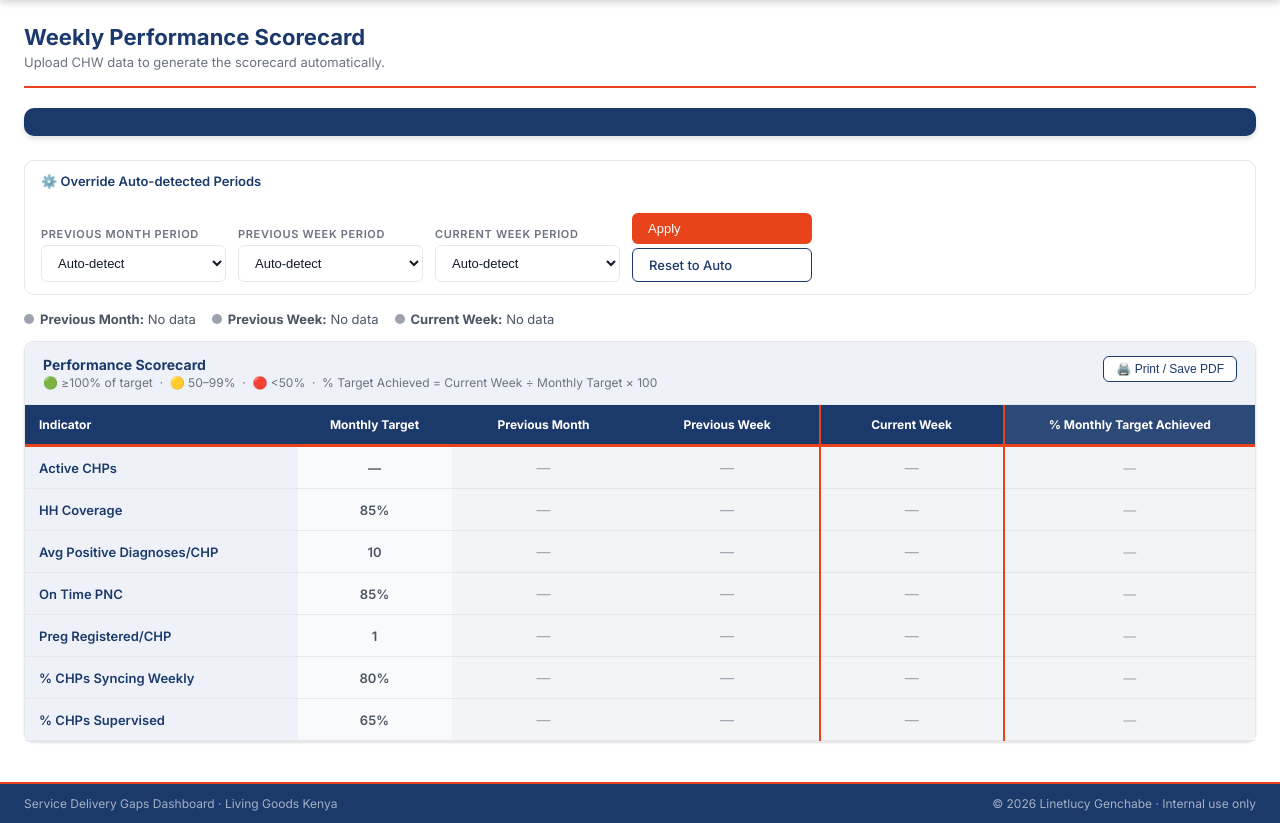
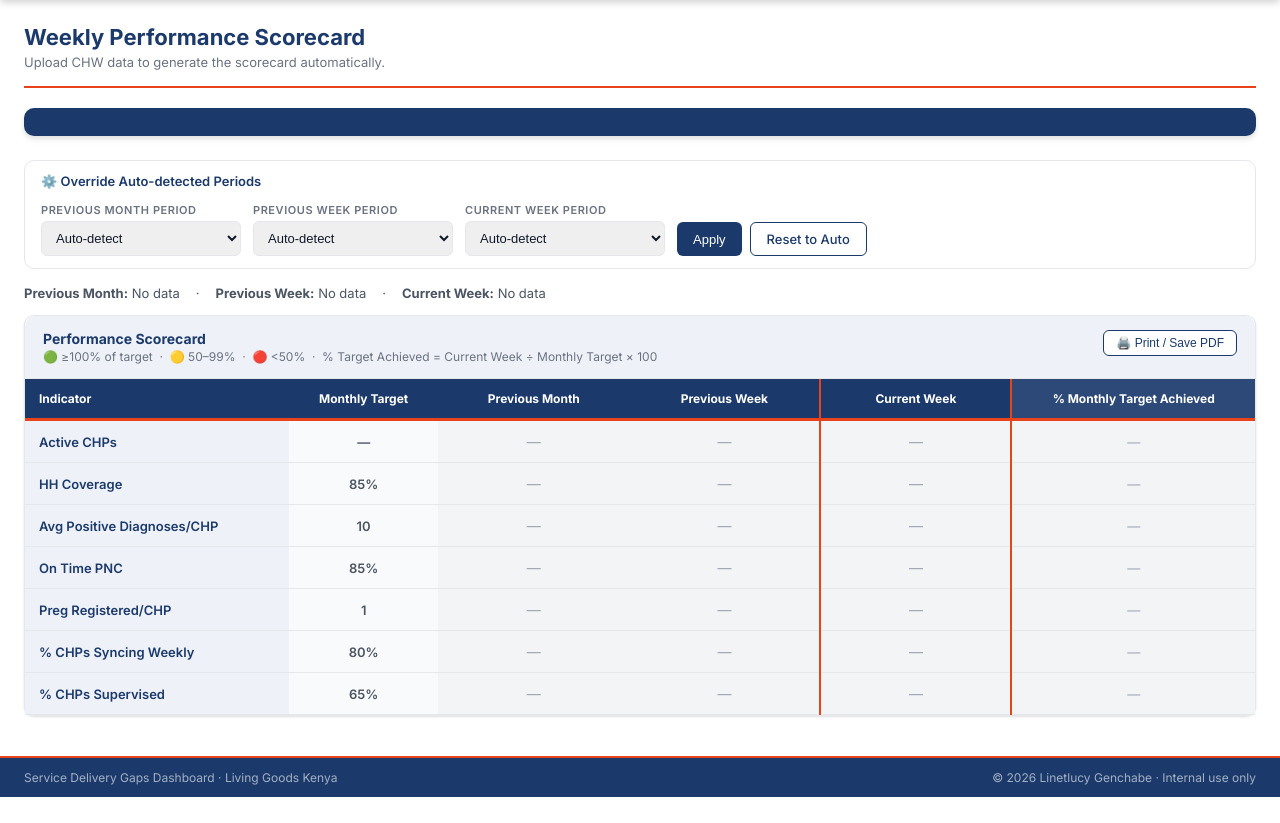
Before and after one commit to linetlucy-genchabe/Service-Delivery-Gaps, a Django app: page /scorecard/ in a window 1280 px wide, after a click on "⚙️ Override Auto-detected Periods". Shown: the part 64-887 px from the top of the page. After the commit the page ends 861 px from the top, so only its background shows below. Run offline with Django 4.2, Linux system fonts and the light colour scheme; tables that the repository leaves empty hold one stand-in row (values such as "Sample post").

Commit message:
Fix scorecard filters - remove hidden field duplication, inline all override panel styles

```diff
--- a/dashboard/templates/dashboard/scorecard.html
+++ b/dashboard/templates/dashboard/scorecard.html
@@ -18,11 +18,14 @@
   </div>
 </div>
 
-<!-- FILTERS -->
+<!-- FILTERS — no hidden field duplication, selects carry their own values -->
 <div class="filter-bar">
   <form method="get" class="filter-form" id="scorecard-form">
+    <!-- Preserve batch overrides -->
+    {% if override_prev_month %}<input type="hidden" name="batch_prev_month" value="{{ override_prev_month }}">{% endif %}
+    {% if override_prev_week %}<input type="hidden" name="batch_prev_week" value="{{ override_prev_week }}">{% endif %}
+    {% if override_current_week %}<input type="hidden" name="batch_current" value="{{ override_current_week }}">{% endif %}
 
-    <!-- Geography filters -->
     {% if filter_opts.counties %}
     <div class="filter-group">
       <label class="filter-label">County</label>
@@ -60,58 +63,52 @@
     {% endif %}
 
     {% if selected_county %}
-      <a href="{% url 'scorecard' %}" class="filter-reset">✕ Clear Filters</a>
+      <a href="{% url 'scorecard' %}{% if override_prev_month %}?batch_prev_month={{ override_prev_month }}{% endif %}{% if override_prev_week %}&batch_prev_week={{ override_prev_week }}{% endif %}{% if override_current_week %}&batch_current={{ override_current_week }}{% endif %}" class="filter-reset">✕ Clear Filters</a>
     {% endif %}
-
-    <!-- Keep hidden fields -->
-    {% if override_prev_month %}<input type="hidden" name="batch_prev_month" value="{{ override_prev_month }}">{% endif %}
-    {% if override_prev_week %}<input type="hidden" name="batch_prev_week" value="{{ override_prev_week }}">{% endif %}
-    {% if override_current_week %}<input type="hidden" name="batch_current" value="{{ override_current_week }}">{% endif %}
-    {% if selected_county %}<input type="hidden" name="county" value="{{ selected_county }}">{% endif %}
-    {% if selected_subcounty %}<input type="hidden" name="sub_county" value="{{ selected_subcounty }}">{% endif %}
-    {% if selected_chu %}<input type="hidden" name="chu" value="{{ selected_chu }}">{% endif %}
   </form>
 </div>
 
-<!-- BATCH OVERRIDE (collapsible) -->
-<details class="batch-override-panel">
-  <summary class="batch-override-toggle">⚙️ Override Auto-detected Periods</summary>
-  <form method="get" class="batch-override-form">
+<!-- BATCH OVERRIDE — separate form, inline styles so no CSS dependency -->
+<details style="background:white;border:1px solid #E5E7EB;border-radius:10px;padding:12px 16px;margin-bottom:16px;font-size:13px;">
+  <summary style="cursor:pointer;font-weight:600;color:#1B3A6B;list-style:none;user-select:none;">⚙️ Override Auto-detected Periods</summary>
+  <form method="get" style="margin-top:14px;">
+    <!-- Preserve geography filters -->
     {% if selected_county %}<input type="hidden" name="county" value="{{ selected_county }}">{% endif %}
     {% if selected_subcounty %}<input type="hidden" name="sub_county" value="{{ selected_subcounty }}">{% endif %}
     {% if selected_chu %}<input type="hidden" name="chu" value="{{ selected_chu }}">{% endif %}
 
-    <div class="filter-form" style="padding:12px 0 0;">
-      <div class="filter-group">
-        <label class="filter-label" style="color:var(--text-muted)">Previous Month Period</label>
-        <select name="batch_prev_month" class="form-input">
+    <div style="display:flex;flex-wrap:wrap;gap:12px;align-items:flex-end;">
+      <div style="display:flex;flex-direction:column;gap:4px;min-width:200px;">
+        <label style="font-size:11px;font-weight:600;color:#6B7280;text-transform:uppercase;letter-spacing:.05em;">Previous Month Period</label>
+        <select name="batch_prev_month" style="padding:8px 10px;border:1.5px solid #E5E7EB;border-radius:6px;font-size:13px;color:#111827;">
           <option value="">Auto-detect</option>
           {% for b in all_batches %}
             <option value="{{ b.pk }}" {% if override_prev_month == b.pk|stringformat:"s" %}selected{% endif %}>{{ b.label }}</option>
           {% endfor %}
         </select>
       </div>
-      <div class="filter-group">
-        <label class="filter-label" style="color:var(--text-muted)">Previous Week Period</label>
-        <select name="batch_prev_week" class="form-input">
+      <div style="display:flex;flex-direction:column;gap:4px;min-width:200px;">
+        <label style="font-size:11px;font-weight:600;color:#6B7280;text-transform:uppercase;letter-spacing:.05em;">Previous Week Period</label>
+        <select name="batch_prev_week" style="padding:8px 10px;border:1.5px solid #E5E7EB;border-radius:6px;font-size:13px;color:#111827;">
           <option value="">Auto-detect</option>
           {% for b in all_batches %}
             <option value="{{ b.pk }}" {% if override_prev_week == b.pk|stringformat:"s" %}selected{% endif %}>{{ b.label }}</option>
           {% endfor %}
         </select>
       </div>
-      <div class="filter-group">
-        <label class="filter-label" style="color:var(--text-muted)">Current Week Period</label>
-        <select name="batch_current" class="form-input">
+      <div style="display:flex;flex-direction:column;gap:4px;min-width:200px;">
+        <label style="font-size:11px;font-weight:600;color:#6B7280;text-transform:uppercase;letter-spacing:.05em;">Current Week Period</label>
+        <select name="batch_current" style="padding:8px 10px;border:1.5px solid #E5E7EB;border-radius:6px;font-size:13px;color:#111827;">
           <option value="">Auto-detect</option>
           {% for b in all_batches %}
             <option value="{{ b.pk }}" {% if override_current_week == b.pk|stringformat:"s" %}selected{% endif %}>{{ b.label }}</option>
           {% endfor %}
         </select>
       </div>
-      <div class="filter-group" style="justify-content:flex-end;">
-        <button type="submit" class="btn btn-primary">Apply</button>
-        <a href="{% url 'scorecard' %}{% if selected_county %}?county={{ selected_county }}{% endif %}{% if selected_subcounty %}&sub_county={{ selected_subcounty }}{% endif %}{% if selected_chu %}&chu={{ selected_chu }}{% endif %}" class="btn btn-outline">Reset to Auto</a>
+      <div style="display:flex;gap:8px;">
+        <button type="submit" style="padding:8px 16px;background:#1B3A6B;color:white;border:none;border-radius:6px;font-size:13px;font-weight:500;cursor:pointer;">Apply</button>
+        <a href="{% url 'scorecard' %}{% if selected_county %}?county={{ selected_county }}{% endif %}{% if selected_subcounty %}&sub_county={{ selected_subcounty }}{% endif %}{% if selected_chu %}&chu={{ selected_chu }}{% endif %}"
+           style="padding:8px 16px;background:white;color:#1B3A6B;border:1.5px solid #1B3A6B;border-radius:6px;font-size:13px;font-weight:500;text-decoration:none;display:inline-flex;align-items:center;">Reset to Auto</a>
       </div>
     </div>
   </form>
@@ -126,96 +123,92 @@
 
 {% else %}
 
-<!-- COLUMN HEADERS INFO -->
-<div class="scorecard-period-labels">
-  <div class="period-label-item">
-    <span class="period-dot dot-grey"></span>
-    <span><strong>Previous Month:</strong> {{ batch_prev_month.label|default:"No data" }}</span>
-  </div>
-  <div class="period-label-item">
-    <span class="period-dot dot-grey"></span>
-    <span><strong>Previous Week:</strong> {{ batch_prev_week.label|default:"No data" }}</span>
-  </div>
-  <div class="period-label-item">
-    <span class="period-dot dot-grey"></span>
-    <span><strong>Current Week:</strong> {{ batch_current_week.label|default:"No data" }}</span>
-  </div>
+<!-- PERIOD LABELS -->
+<div style="display:flex;flex-wrap:wrap;gap:16px;margin-bottom:14px;font-size:13px;color:#4B5563;">
+  <span><strong>Previous Month:</strong> {{ batch_prev_month.label|default:"No data" }}</span>
+  <span>·</span>
+  <span><strong>Previous Week:</strong> {{ batch_prev_week.label|default:"No data" }}</span>
+  <span>·</span>
+  <span><strong>Current Week:</strong> {{ batch_current_week.label|default:"No data" }}</span>
 </div>
 
-<!-- SCORECARD TABLE -->
+<!-- SCORECARD TABLE — fully inline styled -->
 <div class="card">
   <div class="card-header">
     <div>
       <h3 class="card-title">Performance Scorecard</h3>
-      <p class="card-subtitle">
-        🟢 ≥100% of target &nbsp;·&nbsp; 🟡 50–99% &nbsp;·&nbsp; 🔴 &lt;50% &nbsp;·&nbsp; % Target Achieved = Current Week ÷ Monthly Target × 100
-      </p>
+      <p class="card-subtitle">🟢 ≥100% of target &nbsp;·&nbsp; 🟡 50–99% &nbsp;·&nbsp; 🔴 &lt;50% &nbsp;·&nbsp; % Target Achieved = Current Week ÷ Monthly Target × 100</p>
     </div>
-    <button class="btn btn-sm btn-outline" onclick="printScorecard()">🖨️ Print / Save PDF</button>
+    <button class="btn btn-sm btn-outline" onclick="window.print()">🖨️ Print / Save PDF</button>
   </div>
   <div class="card-body no-pad">
     <div class="table-scroll">
       <table id="scorecard-table" style="width:100%;border-collapse:collapse;font-size:13px;">
         <thead>
           <tr style="background:#1B3A6B;">
-            <th style="padding:12px 14px;text-align:left;color:white;font-size:12px;border-bottom:3px solid #E8431A;min-width:180px;">Indicator</th>
-            <th style="padding:12px 14px;text-align:center;color:white;font-size:12px;border-bottom:3px solid #E8431A;min-width:100px;">Monthly Target</th>
-            <th style="padding:12px 14px;text-align:center;color:white;font-size:12px;border-bottom:3px solid #E8431A;min-width:140px;">{{ batch_prev_month.label|default:"Previous Month" }}</th>
-            <th style="padding:12px 14px;text-align:center;color:white;font-size:12px;border-bottom:3px solid #E8431A;min-width:140px;">{{ batch_prev_week.label|default:"Previous Week" }}</th>
-            <th style="padding:12px 14px;text-align:center;color:white;font-size:12px;border-bottom:3px solid #E8431A;min-width:140px;border-left:2px solid #E8431A;border-right:2px solid #E8431A;">{{ batch_current_week.label|default:"Current Week" }}</th>
-            <th style="padding:12px 14px;text-align:center;color:white;font-size:12px;border-bottom:3px solid #E8431A;min-width:130px;background:rgba(255,255,255,0.08);">% Monthly Target Achieved</th>
+            <th style="padding:12px 14px;text-align:left;color:white;font-size:12px;font-weight:700;border-bottom:3px solid #E8431A;min-width:190px;">Indicator</th>
+            <th style="padding:12px 14px;text-align:center;color:white;font-size:12px;font-weight:700;border-bottom:3px solid #E8431A;min-width:100px;">Monthly Target</th>
+            <th style="padding:12px 14px;text-align:center;color:white;font-size:12px;font-weight:700;border-bottom:3px solid #E8431A;min-width:150px;">{{ batch_prev_month.label|default:"Previous Month" }}</th>
+            <th style="padding:12px 14px;text-align:center;color:white;font-size:12px;font-weight:700;border-bottom:3px solid #E8431A;min-width:150px;">{{ batch_prev_week.label|default:"Previous Week" }}</th>
+            <th style="padding:12px 14px;text-align:center;color:white;font-size:12px;font-weight:700;border-bottom:3px solid #E8431A;min-width:150px;border-left:2px solid #E8431A;border-right:2px solid #E8431A;">{{ batch_current_week.label|default:"Current Week" }}</th>
+            <th style="padding:12px 14px;text-align:center;color:white;font-size:12px;font-weight:700;border-bottom:3px solid #E8431A;min-width:130px;background:rgba(255,255,255,0.08);">% Monthly Target Achieved</th>
           </tr>
         </thead>
         <tbody>
           {% for row in rows %}
+          {% with pm=row.prev_month pw=row.prev_week cw=row.current_week %}
           <tr style="border-bottom:1px solid #E5E7EB;">
             <td style="padding:12px 14px;font-weight:600;color:#1B3A6B;background:#EEF2F8;">{{ row.label }}</td>
             <td style="padding:12px 14px;text-align:center;font-weight:600;color:#4B5563;background:#F9FAFB;">{{ row.target }}</td>
             <td style="padding:12px 14px;text-align:center;font-weight:700;font-size:14px;
-              {% if row.prev_month.colour == 'green' %}background:#DCFCE7;color:#166534;
-              {% elif row.prev_month.colour == 'yellow' %}background:#FEF9C3;color:#854D0E;
-              {% elif row.prev_month.colour == 'red' %}background:#FEE2E2;color:#991B1B;
-              {% else %}background:#F3F4F6;color:#9CA3AF;font-weight:400;{% endif %}">
-              {{ row.prev_month.display }}
-            </td>
+              {% if pm.colour == 'green' %}background:#DCFCE7;color:#166534;
+              {% elif pm.colour == 'yellow' %}background:#FEF9C3;color:#854D0E;
+              {% elif pm.colour == 'red' %}background:#FEE2E2;color:#991B1B;
+              {% else %}background:#F3F4F6;color:#9CA3AF;font-weight:400;{% endif %}">{{ pm.display }}</td>
             <td style="padding:12px 14px;text-align:center;font-weight:700;font-size:14px;
-              {% if row.prev_week.colour == 'green' %}background:#DCFCE7;color:#166534;
-              {% elif row.prev_week.colour == 'yellow' %}background:#FEF9C3;color:#854D0E;
-              {% elif row.prev_week.colour == 'red' %}background:#FEE2E2;color:#991B1B;
-              {% else %}background:#F3F4F6;color:#9CA3AF;font-weight:400;{% endif %}">
-              {{ row.prev_week.display }}
-            </td>
+              {% if pw.colour == 'green' %}background:#DCFCE7;color:#166534;
+              {% elif pw.colour == 'yellow' %}background:#FEF9C3;color:#854D0E;
+              {% elif pw.colour == 'red' %}background:#FEE2E2;color:#991B1B;
+              {% else %}background:#F3F4F6;color:#9CA3AF;font-weight:400;{% endif %}">{{ pw.display }}</td>
             <td style="padding:12px 14px;text-align:center;font-weight:700;font-size:14px;border-left:2px solid #E8431A;border-right:2px solid #E8431A;
-              {% if row.current_week.colour == 'green' %}background:#DCFCE7;color:#166534;
-              {% elif row.current_week.colour == 'yellow' %}background:#FEF9C3;color:#854D0E;
-              {% elif row.current_week.colour == 'red' %}background:#FEE2E2;color:#991B1B;
-              {% else %}background:#F3F4F6;color:#9CA3AF;font-weight:400;{% endif %}">
-              {{ row.current_week.display }}
-            </td>
+              {% if cw.colour == 'green' %}background:#DCFCE7;color:#166534;
+              {% elif cw.colour == 'yellow' %}background:#FEF9C3;color:#854D0E;
+              {% elif cw.colour == 'red' %}background:#FEE2E2;color:#991B1B;
+              {% else %}background:#F3F4F6;color:#9CA3AF;font-weight:400;{% endif %}">{{ cw.display }}</td>
             <td style="padding:12px 14px;text-align:center;font-weight:700;font-size:13px;
-              {% if row.current_week.pct_target %}
-                {% if row.current_week.pct_target >= 100 %}background:#DCFCE7;color:#166534;
-                {% elif row.current_week.pct_target >= 50 %}background:#FEF9C3;color:#854D0E;
+              {% if cw.pct_target %}
+                {% if cw.pct_target >= 100 %}background:#DCFCE7;color:#166534;
+                {% elif cw.pct_target >= 50 %}background:#FEF9C3;color:#854D0E;
                 {% else %}background:#FEE2E2;color:#991B1B;{% endif %}
               {% else %}background:#F3F4F6;color:#9CA3AF;font-weight:400;{% endif %}">
-              {% if row.current_week.pct_target %}{{ row.current_week.pct_target }}%{% else %}—{% endif %}
+              {% if cw.pct_target %}{{ cw.pct_target }}%{% else %}—{% endif %}
             </td>
           </tr>
+          {% endwith %}
           {% endfor %}
         </tbody>
       </table>
     </div>
   </div>
 </div>
+{% endif %}
 
-{% endif %}
+<div class="modal-overlay" id="def-modal" style="display:none;">
+  <div class="modal">
+    <div class="modal-header"><h3>Indicator Definition</h3><button class="modal-close" onclick="document.getElementById('def-modal').style.display='none'">×</button></div>
+    <div class="modal-body" id="def-modal-body"></div>
+  </div>
+</div>
 
 {% endblock %}
 
 {% block extra_js %}
 <script>
-function printScorecard() {
-  window.print();
-}
+document.querySelectorAll('.definition-btn').forEach(btn => {
+  btn.addEventListener('click', function() {
+    document.getElementById('def-modal-body').textContent = this.dataset.def;
+    document.getElementById('def-modal').style.display = 'flex';
+  });
+});
 </script>
 {% endblock %}
```
